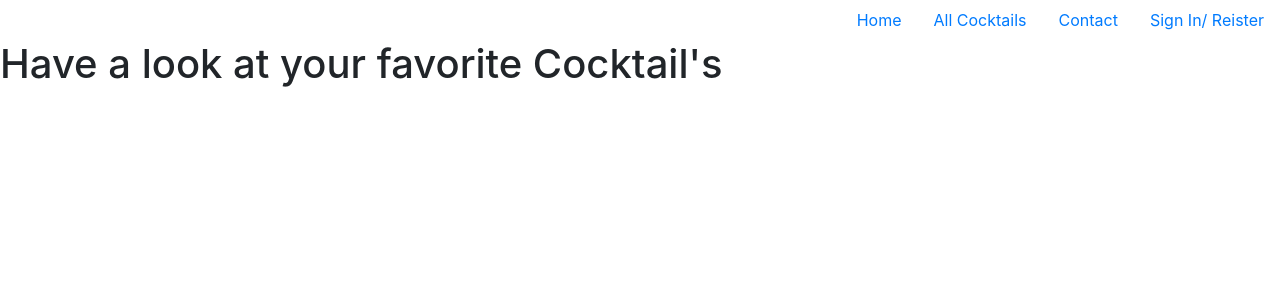
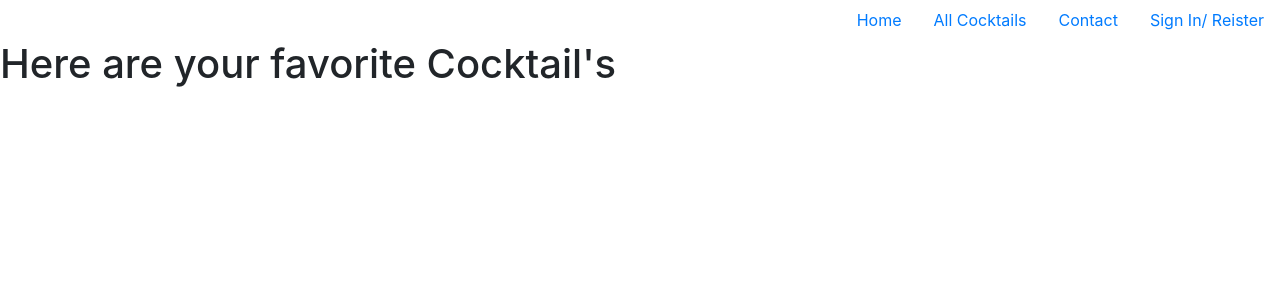
Before and after one commit to Taitdanielle/Gynnie, a Flask app: page /mycocktails in a window 1280 px wide. Shown: the top 300 px of the page. Run offline with Flask 2, Linux system fonts and the light colour scheme; some libraries are stand-ins or nearby versions.

Commit message:
changed title of of my-cocktails.html

```diff
--- a/templates/pages/cocktails/my-cocktails.html
+++ b/templates/pages/cocktails/my-cocktails.html
@@ -1,6 +1,6 @@
 {% extends "layout/base.html" %}
 {% block content %}
-<h1 class="page-title"> Have a look at your favorite Cocktail's</h1>
+<h1 class="page-title"> Here are your favorite Cocktail's</h1>
 
 
 {% endblock %}
```
